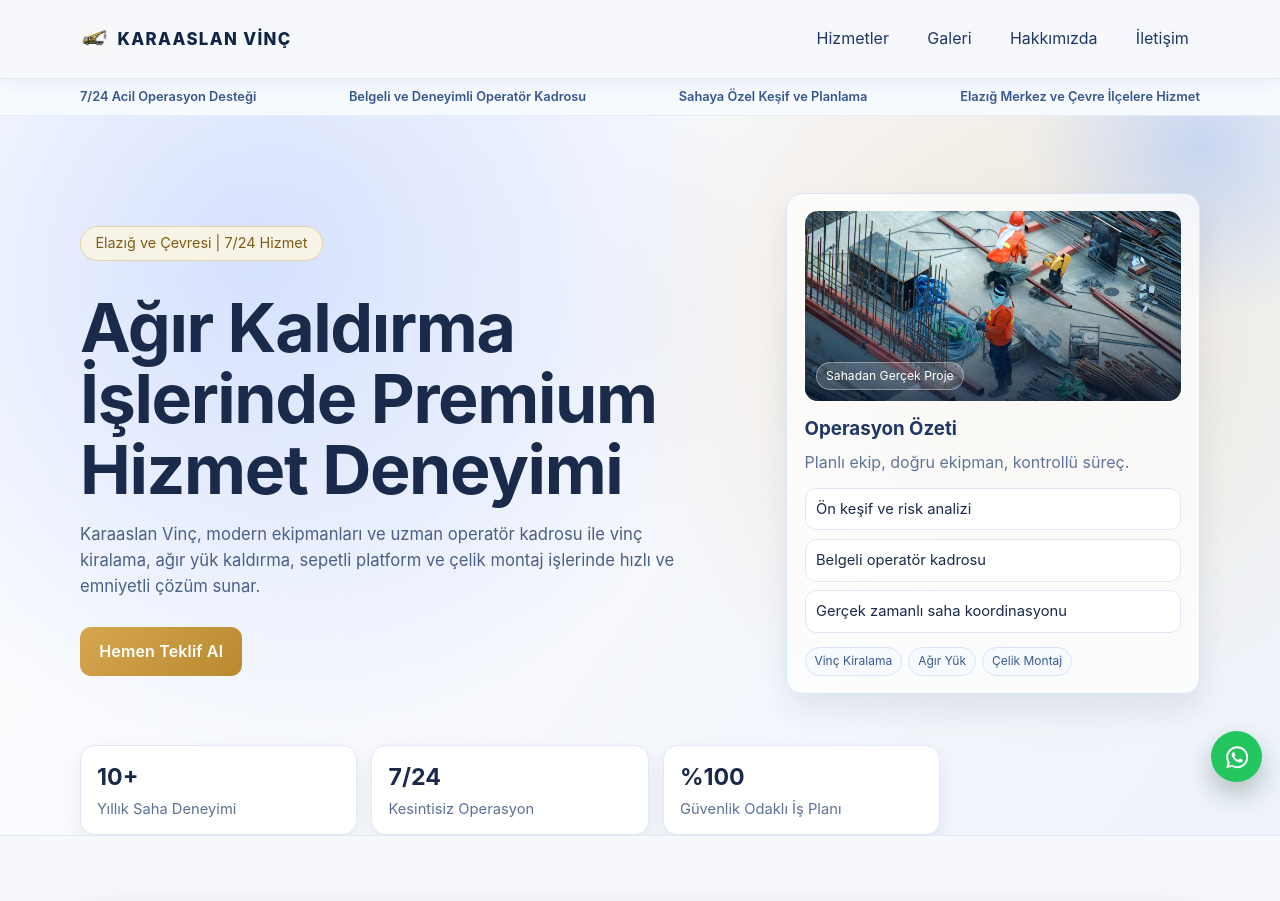
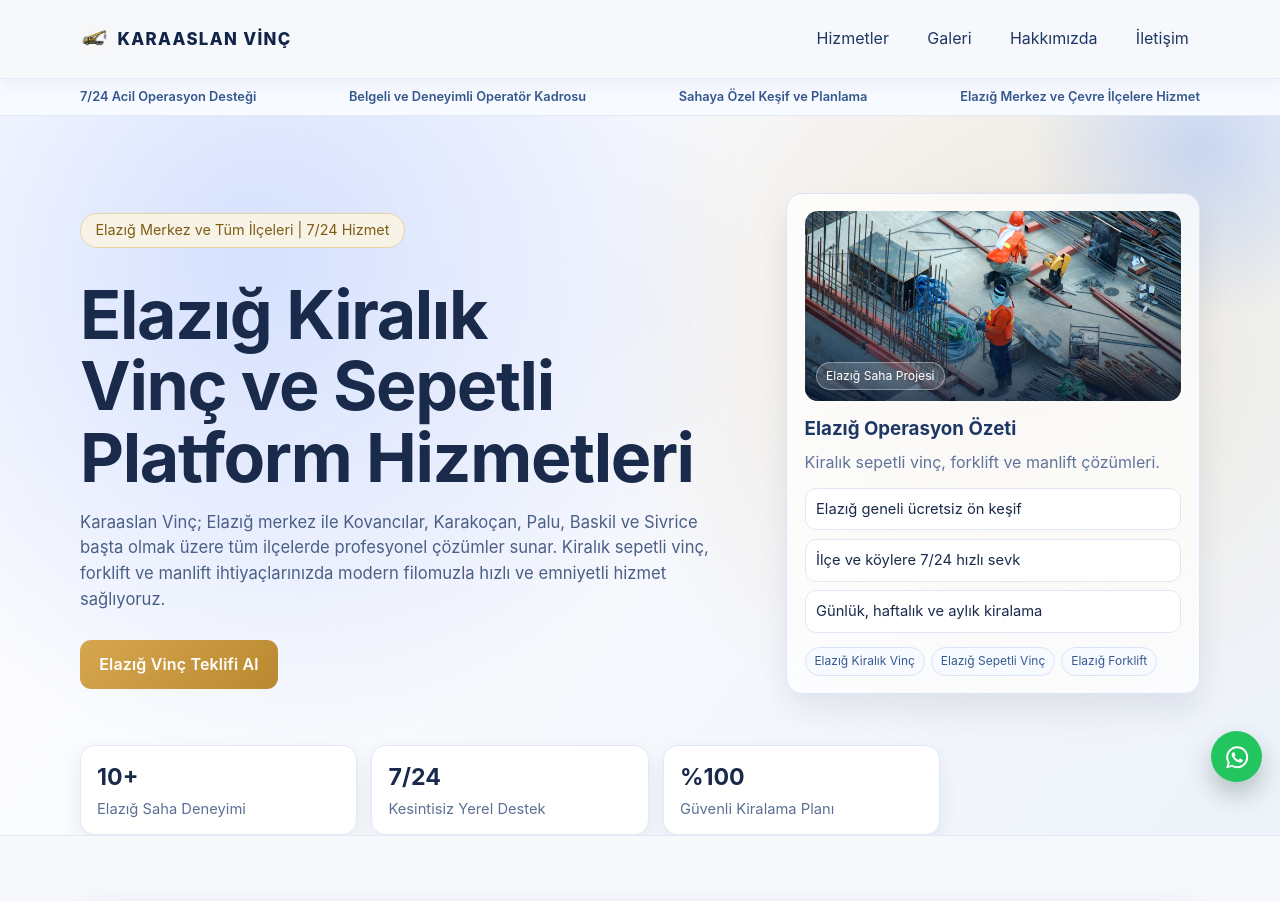
Before and after one commit to furkaansolmaz/Karaaslan, a Vue app: page /anasayfa in a window 1280 px wide. Shown: the top 901 px of the page. Built offline with nearby package versions, Linux system fonts and the light colour scheme.

Commit message:
Update HeroSection.vue

```diff
--- a/src/components/HeroSection.vue
+++ b/src/components/HeroSection.vue
@@ -6,34 +6,32 @@ import craneCover from '../assets/crane-3.jpg'
   <header class="hero">
     <div class="hero-content container hero-layout">
       <div>
-        <p class="badge">Elazığ ve Çevresi | 7/24 Hizmet</p>
-        <h1>Ağır Kaldırma İşlerinde Premium Hizmet Deneyimi</h1>
+        <p class="badge">Elazığ Merkez ve Tüm İlçeleri | 7/24 Hizmet</p>
+        <h1>Elazığ Kiralık Vinç ve Sepetli Platform Hizmetleri</h1>
         <p class="lead">
-          Karaaslan Vinç, modern ekipmanları ve uzman operatör kadrosu ile vinç
-          kiralama, ağır yük kaldırma, sepetli platform ve çelik montaj
-          işlerinde hızlı ve emniyetli çözüm sunar.
+          Karaaslan Vinç; Elazığ merkez ile Kovancılar, Karakoçan, Palu, Baskil ve Sivrice başta olmak üzere tüm ilçelerde profesyonel çözümler sunar. Kiralık sepetli vinç, forklift ve manlift ihtiyaçlarınızda modern filomuzla hızlı ve emniyetli hizmet sağlıyoruz.
         </p>
         <div class="hero-cta">
-          <RouterLink class="btn primary" to="/iletisim">Hemen Teklif Al</RouterLink>
+          <RouterLink class="btn primary" to="/iletisim">Elazığ Vinç Teklifi Al</RouterLink>
         </div>
       </div>
 
       <aside class="hero-panel">
         <div class="hero-cover" :style="{ backgroundImage: `url(${craneCover})` }">
-          <span class="hero-cover-badge">Sahadan Gerçek Proje</span>
+          <span class="hero-cover-badge">Elazığ Saha Projesi</span>
         </div>
         <div class="hero-panel-body">
-          <h3>Operasyon Özeti</h3>
-          <p>Planlı ekip, doğru ekipman, kontrollü süreç.</p>
+          <h3>Elazığ Operasyon Özeti</h3>
+          <p>Kiralık sepetli vinç, forklift ve manlift çözümleri.</p>
           <div class="hero-mini-list">
-            <span>Ön keşif ve risk analizi</span>
-            <span>Belgeli operatör kadrosu</span>
-            <span>Gerçek zamanlı saha koordinasyonu</span>
+            <span>Elazığ geneli ücretsiz ön keşif</span>
+            <span>İlçe ve köylere 7/24 hızlı sevk</span>
+            <span>Günlük, haftalık ve aylık kiralama</span>
           </div>
           <div class="hero-chip-row">
-            <span>Vinç Kiralama</span>
-            <span>Ağır Yük</span>
-            <span>Çelik Montaj</span>
+            <span>Elazığ Kiralık Vinç</span>
+            <span>Elazığ Sepetli Vinç</span>
+            <span>Elazığ Forklift</span>
           </div>
         </div>
       </aside>
@@ -43,15 +41,15 @@ import craneCover from '../assets/crane-3.jpg'
       <div class="hero-stats">
         <article>
           <strong>10+</strong>
-          <span>Yıllık Saha Deneyimi</span>
+          <span>Elazığ Saha Deneyimi</span>
         </article>
         <article>
           <strong>7/24</strong>
-          <span>Kesintisiz Operasyon</span>
+          <span>Kesintisiz Yerel Destek</span>
         </article>
         <article>
           <strong>%100</strong>
-          <span>Güvenlik Odaklı İş Planı</span>
+          <span>Güvenli Kiralama Planı</span>
         </article>
       </div>
     </div>
```
